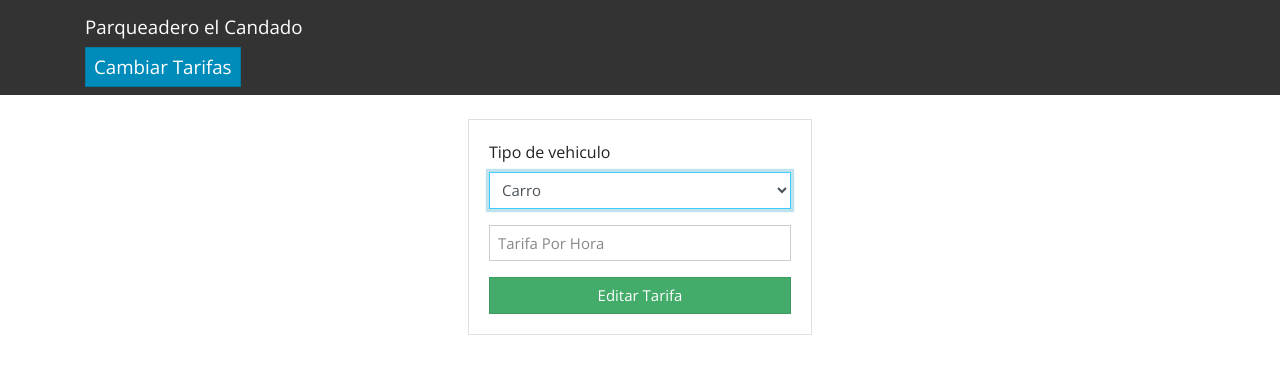
After one commit to Boli27/Parqueadero, a PHP site: page /EditarTarifa.php in a window 1280 px wide. The commit adds this page. Shown: the top 374 px of the page. Run offline with PHP 8.4, Linux system fonts and the light colour scheme; some libraries are stand-ins or nearby versions.

Commit message:
Creacion de las tarifas

```diff
--- /dev/null
+++ b/EditarTarifa.php
@@ -0,0 +1,46 @@
+
+<?php
+include("db.php");
+$tipo_vehiculo='';
+$tarifa = '';
+
+
+//funcionalidad para el boton actualizar tarifa
+if (isset($_POST['actualizar'])) {
+    $tipo_vehiculo = $_POST['tipo_vehiculo'];
+    $tarifa = $_POST['tarifa'];
+
+    $query = "UPDATE tarifas set precio_tarifa = '$tarifa' WHERE tipo_vehiculo='$tipo_vehiculo'";
+    mysqli_query($conn, $query);
+    $_SESSION['message'] = 'Tarifa actualizada con exito';
+    $_SESSION['message_type'] = 'warning';
+    header('Location: index.php');
+}
+
+?>
+
+
+
+<?php include('includes/header.php'); ?>
+<div class="container p-4">
+    <div class="row">
+        <div class="col-md-4 mx-auto">
+            <div class="card card-body">
+                <form action="EditarTarifa.php" method="POST">
+                    <div class="form-group">
+                    <label  style="font-size:1rem;">Tipo de vehiculo</label>
+                        <select name="tipo_vehiculo" class="form-control"  autofocus>
+                            <option value="carro">Carro</option>
+                            <option value="moto">Moto</option>
+                            <option value="camion">Camion</option>
+                        </select>                    </div>
+                    <div class="form-group">
+                        <input type="text" name="tarifa" class="form-control" placeholder="Tarifa Por Hora" autofocus>
+                    </div>
+                    <input type="submit" name="actualizar" class="btn btn-success btn-block" value="Editar Tarifa">
+                </form>
+            </div>
+        </div>
+    </div>
+</div>
+<?php include('includes/footer.php'); ?>
--- a/includes/header.php
+++ b/includes/header.php
@@ -20,4 +20,9 @@
       <div class="container">
         <a class="navbar-brand" href="index.php">Parqueadero el Candado</a>
       </div>
+      <div class="container">
+        <a href="EditarTarifa.php">
+          <button class="navbar-brand btn btn-primary">Cambiar Tarifas</button>
+        </a>
+      </div>
     </nav>
```
Also changed, not shown: EditarVehiculo.php (+5 -11 lines), db/parqueadero.sql (+51 -13 lines), index.php (+11 -4 lines).
